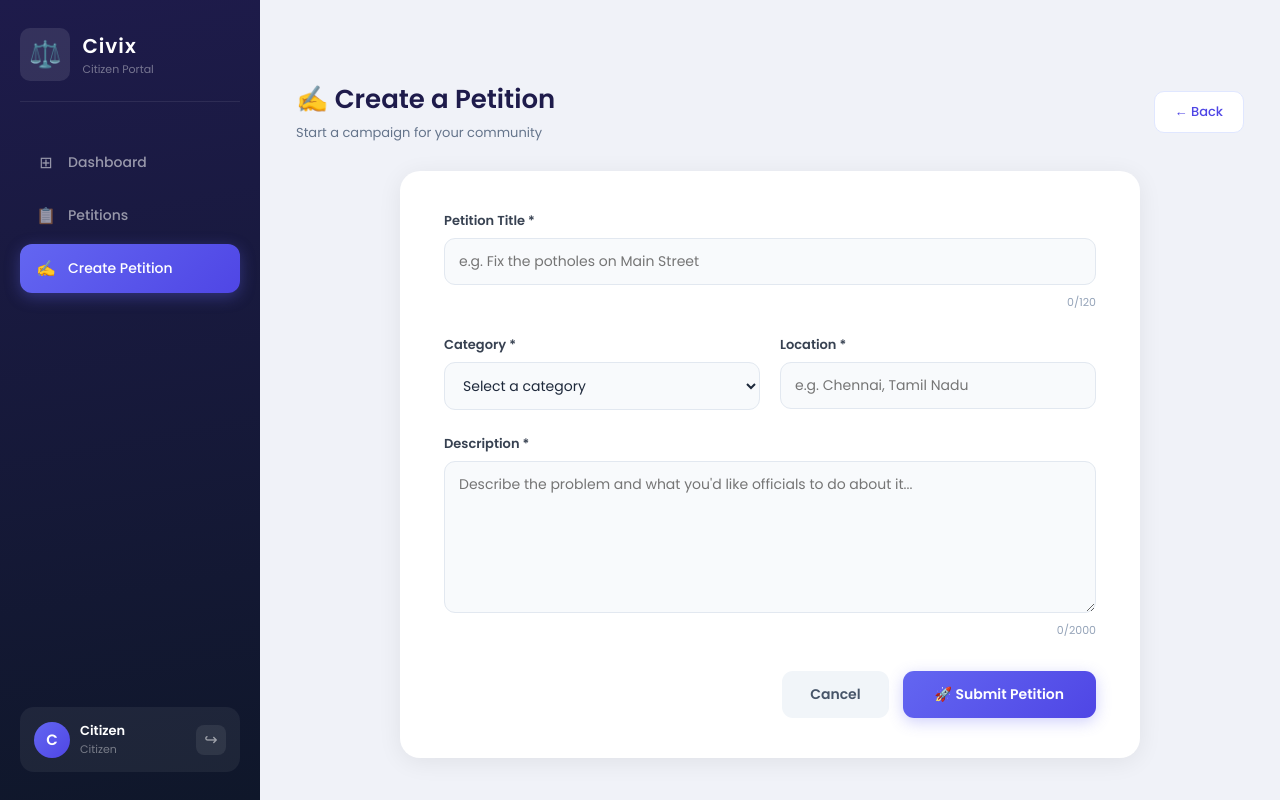
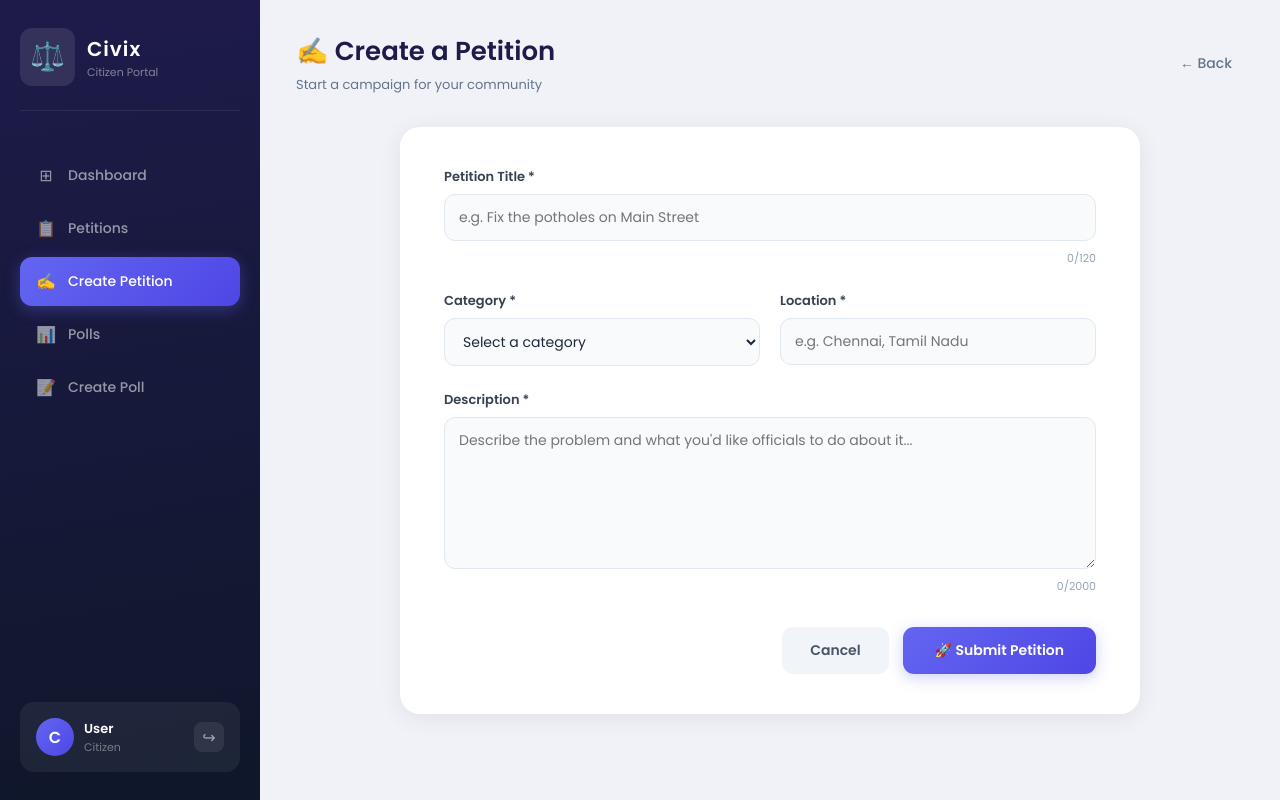
Before and after one commit to Akashrao256/civix, a React (Vite) app in the folder frontend/client/: page /petitions/create in a window 1280 px wide. Built offline with nearby package versions, Linux system fonts and the light colour scheme; sample sign-in values are in the browser's storage.

Commit message:
milestone3 updates

```diff
--- a/frontend/client/src/components/AppSidebar.jsx
+++ b/frontend/client/src/components/AppSidebar.jsx
@@ -1,4 +1,4 @@
-import { NavLink, useNavigate } from "react-router-dom";
+import { NavLink, useNavigate, useLocation } from "react-router-dom";
 import { useAuth } from "../context/AuthContext";
 
 const CITIZEN_NAV = [
@@ -16,6 +16,7 @@
 export default function AppSidebar() {
     const { user, logout } = useAuth();
     const navigate = useNavigate();
+    const location = useLocation();
     const isOfficial = user?.role === "official";
     const navItems = isOfficial ? OFFICIAL_NAV : CITIZEN_NAV;
 
@@ -41,9 +42,8 @@
                     <NavLink
                         key={item.label}
                         to={item.to}
-                        end
-                        className={({ isActive }) =>
-                            `app-nav-item${isActive ? " active" : ""}`
+                        className={() =>
+                            `app-nav-item${location.pathname === item.to ? " active" : ""}`
                         }
                     >
                         <span className="app-nav-icon">{item.icon}</span>
--- a/frontend/client/src/components/PetitionCard.jsx
+++ b/frontend/client/src/components/PetitionCard.jsx
@@ -84,7 +84,7 @@
 
         <div className="pc-actions">
           {/* Sign – only citizens */}
-          {isCitizen && !isOwner && !isClosed && !hasSigned && (
+          {isCitizen && !isOwner && !isClosed && !hasSigned && onSign && (
             <button
               className="pc-btn pc-sign-btn"
               onClick={() => onSign(petition._id)}
@@ -118,8 +118,8 @@
             </button>
           )}
 
-          {/* Delete – only creator, pending */}
-          {isOwner && petition.status === "pending" && (
+          {/* Delete – only creator, pending or active */}
+          {isOwner && (petition.status === "pending" || petition.status === "active") && (
             <button
               className="pc-btn pc-delete-btn"
               onClick={() => onDelete(petition._id)}
--- a/frontend/client/src/index.css
+++ b/frontend/client/src/index.css
@@ -1980,6 +1980,21 @@
 /* =============================================
    APP SIDEBAR (shared sidebar component)
    ============================================= */
+
+.app-layout, .pl-layout {
+  display: flex;
+  min-height: 100vh;
+  background: #f0f2f8;
+  font-family: "Poppins", sans-serif;
+}
+
+.app-main, .pl-main {
+  flex: 1;
+  padding: 32px 36px;
+  overflow-y: auto;
+  animation: od-fade-in 0.4s ease;
+  height: 100vh;
+}
 
 .app-sidebar {
   width: 260px;
--- a/frontend/client/src/pages/Dashboard.jsx
+++ b/frontend/client/src/pages/Dashboard.jsx
@@ -38,6 +38,43 @@
     fetchData();
   }, []);
 
+  const handleDelete = async (petitionId) => {
+    if (!window.confirm("Are you sure you want to delete this petition?")) return;
+    try {
+      await API.delete(`/petitions/${petitionId}`);
+      setPetitions((prev) => prev.filter((p) => p._id !== petitionId));
+      setStats((prev) => ({ ...prev, petitions: prev.petitions - 1 }));
+    } catch (err) {
+      console.error(err);
+      alert(err.response?.data?.message || "Failed to delete petition.");
+    }
+  };
+
+  const handleSign = async (petitionId) => {
+    try {
+      const res = await API.post(`/petitions/${petitionId}/sign`);
+      // Update the signed petition in the list
+      setPetitions((prev) =>
+        prev.map((p) => {
+          if (p._id === petitionId) {
+            return {
+              ...p,
+              hasSigned: true,
+              signatureCount: res.data.signatureCount
+            };
+          }
+          return p;
+        })
+      );
+      // Update overall stats
+      setStats((prev) => ({ ...prev, signed: prev.signed + 1 }));
+      alert(`✍️ Petition signed successfully!`);
+    } catch (err) {
+      console.error(err);
+      alert(err.response?.data?.message || "Failed to sign petition.");
+    }
+  };
+
   return (
     <div className="app-layout">
       <AppSidebar />
@@ -59,7 +96,14 @@
           <StatCard title="Total Signatures" value={stats.signed} />
         </div>
 
-        <h3>Recent Petitions</h3>
+        <div style={{ display: "flex", justifyContent: "space-between", alignItems: "center", marginTop: "32px", marginBottom: "16px" }}>
+          <h3 style={{ margin: 0 }}>Recent Petitions</h3>
+          {petitions.length > 0 && (
+            <button className="add-petition-btn" onClick={() => navigate("/petitions")} style={{ fontSize: "14px", padding: "8px 16px" }}>
+              View All Petitions →
+            </button>
+          )}
+        </div>
         {loading ? (
           <div className="pl-loading">
             <div className="pl-spinner"></div>
@@ -76,18 +120,15 @@
         ) : (
           <div className="grid">
             {petitions.map((p, i) => (
-              <PetitionCard key={p._id} petition={p} currentUser={user} index={i} />
+              <PetitionCard
+                key={p._id}
+                petition={p}
+                currentUser={user}
+                index={i}
+                onSign={handleSign}
+                onDelete={handleDelete}
+              />
             ))}
-          </div>
-        )}
-
-        {petitions.length > 0 && (
-          <div style={{ textAlign: "center", marginTop: 8, marginBottom: 32 }}>
-            <button className="add-petition-btn"
-              style={{ background: "#334155", color: "#fff" }}
-              onClick={() => navigate("/petitions")}>
-              View All Petitions →
-            </button>
           </div>
         )}
 
--- a/frontend/client/src/pages/auth/VerifyOTP.jsx
+++ b/frontend/client/src/pages/auth/VerifyOTP.jsx
@@ -88,7 +88,7 @@
             });
 
             localStorage.removeItem("email");
-            setSuccess("Email verified successfully! Redirecting to login...");
+            setSuccess("✅ Email verified successfully! Redirecting to login...");
             setTimeout(() => navigate("/login", { state: { verified: true } }), 2000);
         } catch (err) {
             setError(err.response?.data?.message || "Invalid OTP. Please try again.");
--- a/frontend/client/src/pages/petitions/CreatePetition.jsx
+++ b/frontend/client/src/pages/petitions/CreatePetition.jsx
@@ -1,12 +1,13 @@
 import { useState } from "react";
-import { useNavigate, NavLink } from "react-router-dom";
+import { useNavigate } from "react-router-dom";
 import API from "../../api/axios";
 import { useAuth } from "../../context/AuthContext";
+import AppSidebar from "../../components/AppSidebar";
 
 const CATEGORIES = ["Infrastructure", "Education", "Health", "Environment", "Safety", "Other"];
 
 export default function CreatePetition() {
-    const { user, logout } = useAuth();
+    const { user } = useAuth();
     const navigate = useNavigate();
 
     const [form, setForm] = useState({ title: "", description: "", category: "", location: "" });
@@ -35,54 +36,32 @@
         }
     };
 
-    const handleLogout = () => { logout(); navigate("/login"); };
+    return (
+        <div className="app-layout">
+            <AppSidebar />
 
-    return (
-        <div className="pl-layout">
-            {/* Sidebar */}
-            <aside className="pl-sidebar">
-                <div className="pl-sidebar-brand">
-                    <span className="pl-brand-icon">⚖️</span>
+            <main className="app-main">
+                <header className="pl-header" style={{ display: 'flex', justifyContent: 'space-between', alignItems: 'center', marginBottom: '32px' }}>
                     <div>
-                        <h2>Civix</h2>
-                        <p>Citizen Portal</p>
+                        <h1 className="pl-header-title" style={{ fontSize: '26px', fontWeight: '700', color: '#1e1b4b', marginBottom: '4px' }}>✍️ Create a Petition</h1>
+                        <p className="pl-header-sub" style={{ fontSize: '13px', color: '#64748b' }}>Start a campaign for your community</p>
                     </div>
-                </div>
-                <nav className="pl-nav">
-                    {[
-                        { icon: "⊞", label: "Dashboard", to: "/dashboard" },
-                        { icon: "📋", label: "Petitions", to: "/petitions" },
-                        { icon: "✍️", label: "Create Petition", to: "/petitions/create" },
-                    ].map((item) => (
-                        <NavLink
-                            key={item.label}
-                            to={item.to}
-                            end
-                            className={({ isActive }) => `pl-nav-item${isActive ? " active" : ""}`}
-                        >
-                            <span className="pl-nav-icon">{item.icon}</span>
-                            <span>{item.label}</span>
-                        </NavLink>
-                    ))}
-                </nav>
-                <div className="pl-sidebar-user">
-                    <div className="pl-user-avatar">{user?.fullName?.[0]?.toUpperCase() || "C"}</div>
-                    <div className="pl-user-info">
-                        <p className="pl-user-name">{user?.fullName || "Citizen"}</p>
-                        <p className="pl-user-role">Citizen</p>
-                    </div>
-                    <button className="pl-logout-icon" onClick={handleLogout} title="Logout">↪</button>
-                </div>
-            </aside>
-
-            {/* Main */}
-            <main className="pl-main">
-                <header className="pl-header">
-                    <div>
-                        <h1 className="pl-header-title">✍️ Create a Petition</h1>
-                        <p className="pl-header-sub">Start a campaign for your community</p>
-                    </div>
-                    <button className="pl-back-btn" onClick={() => navigate("/petitions")}>← Back</button>
+                    <button
+                        className="pl-back-btn"
+                        onClick={() => navigate("/petitions")}
+                        style={{
+                            display: "flex",
+                            alignItems: "center",
+                            background: "transparent",
+                            color: "#64748b",
+                            padding: "8px 12px",
+                            border: "none",
+                            cursor: "pointer",
+                            fontSize: "14px"
+                        }}
+                    >
+                        ← Back
+                    </button>
                 </header>
 
                 <div className="cp-form-wrap">
```
